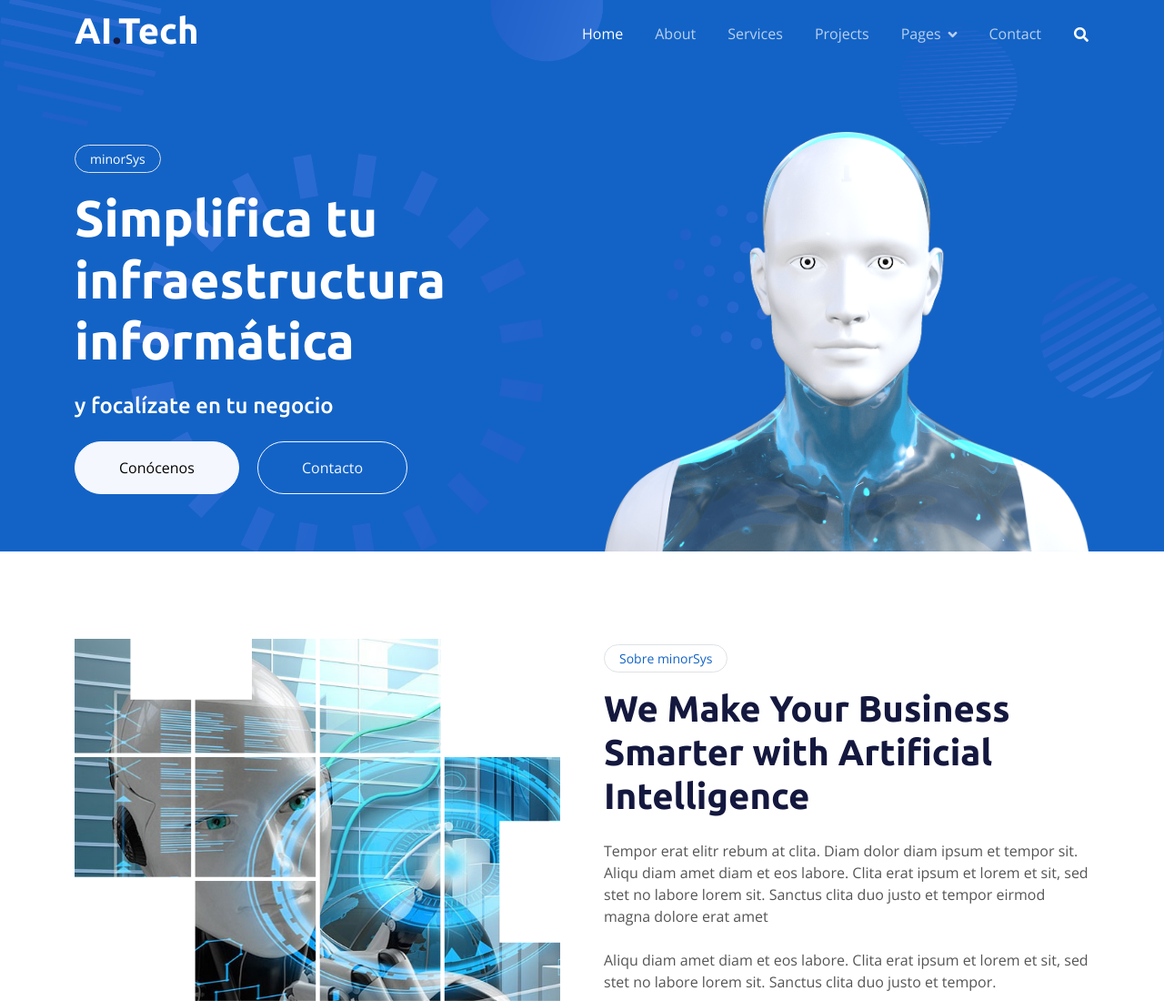
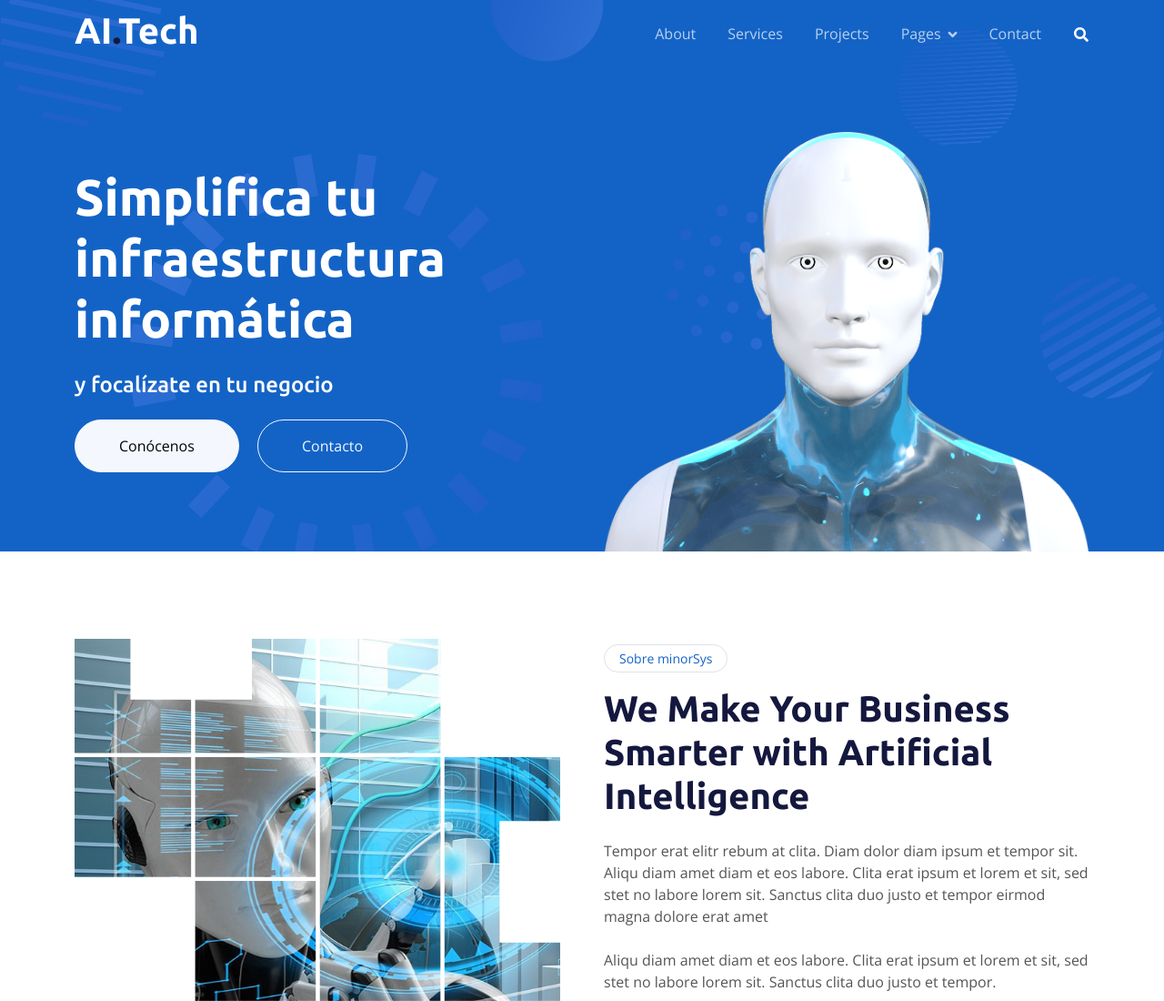
Before and after one commit to dataCustodis/minorsys-www, a plain HTML site: page index.html in a window 1280 px wide. Shown: the top 1100 px of the page at 91% size. Drawn offline with nearby package versions, Linux system fonts and the light colour scheme.

Commit message:
Update index.html

```diff
--- a/index.html
+++ b/index.html
@@ -56,7 +56,7 @@
                 </button>
                 <div class="collapse navbar-collapse" id="navbarCollapse">
                     <div class="navbar-nav ms-auto">
-                        <a href="index.html" class="nav-item nav-link active">Home</a>
+                        <!--<a href="index.html" class="nav-item nav-link active">Home</a>-->
                         <a href="about.html" class="nav-item nav-link">About</a>
                         <a href="service.html" class="nav-item nav-link">Services</a>
                         <a href="project.html" class="nav-item nav-link">Projects</a>
@@ -86,7 +86,7 @@
         <div class="container pt-5">
             <div class="row g-5 pt-5">
                 <div class="col-lg-6 align-self-center text-center text-lg-start mb-lg-5">
-                    <div class="btn btn-sm border rounded-pill text-white px-3 mb-3 animated slideInRight">minorSys</div>
+                    <!--<div class="btn btn-sm border rounded-pill text-white px-3 mb-3 animated slideInRight">minorSys</div>-->
                     <h1 class="display-4 text-white mb-4 animated slideInRight">Simplifica tu infraestructura informática</h1>
                     <h4 class="text-white mb-4 animated slideInRight">y focalízate en tu negocio</h4>
                     <a href="" class="btn btn-light py-sm-3 px-sm-5 rounded-pill me-3 animated slideInRight">Conócenos</a>
```
